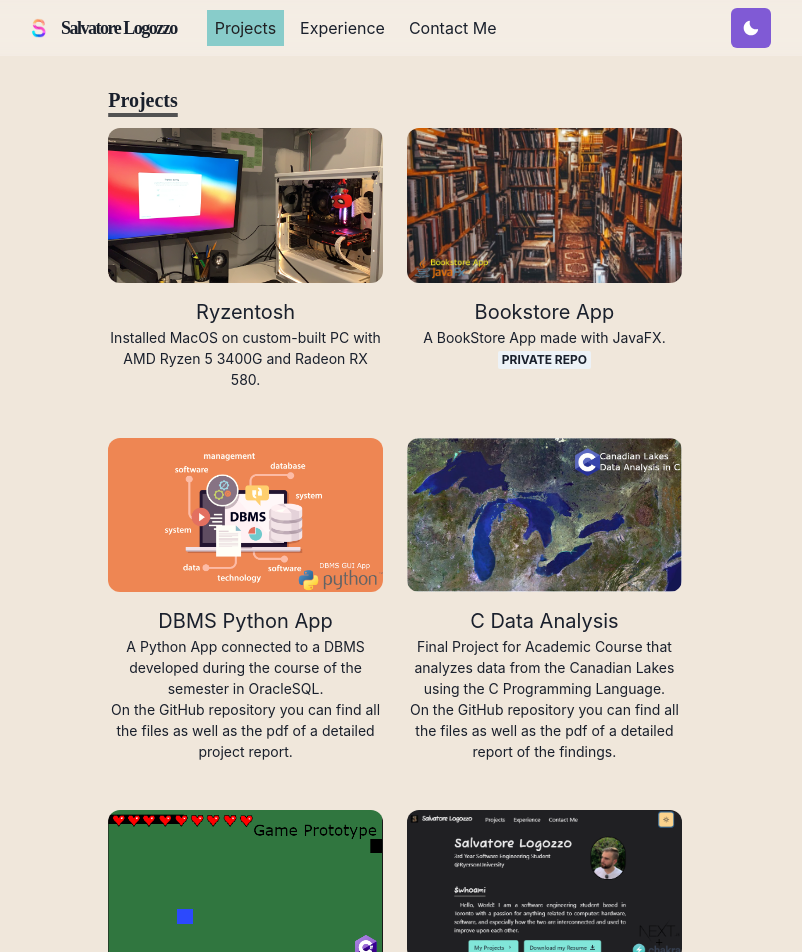
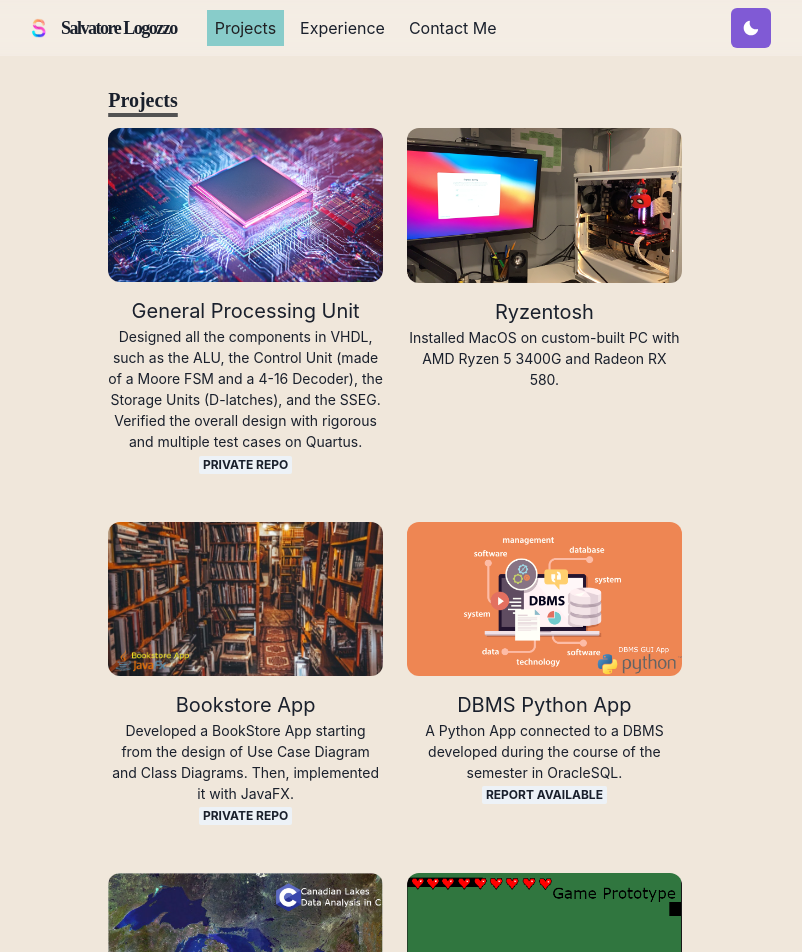
Before and after one commit to bigsaso/portfolio-website, a Next.js app: page /projects in a window 1280 px wide. Shown: the top 952 px of the page, without its empty margins (245-1047 px from the left). Built offline with nearby package versions, Linux system fonts and the light colour scheme; a web font is replaced by a local one.

Commit message:
Added a project

```diff
--- a/pages/projects.js
+++ b/pages/projects.js
@@ -9,6 +9,7 @@ import thumbLakes from '../public/images/projects/lakes.png'
 import thumbPC from '../public/images/projects/ryzentosh.jpg'
 import thumbGame from '../public/images/projects/game.png'
 import thumbWeb from '../public/images/projects/website.png'
+import thumbGPU from '../public/images/projects/gpu.jpeg'
 
 const Projects = () => {
     return(
@@ -19,26 +20,33 @@ const Projects = () => {
             </Heading>
             <SimpleGrid columns={[1,1,2]} gap={6}>
                 <Section>
+                    <WorkGridItem title='General Processing Unit' thumbnail={thumbGPU} link='https://github.com/bigsaso/COE328/tree/main/Lab%206/Lab%206'>
+                    Designed all the components in VHDL, such as the ALU, the Control Unit (made of a Moore FSM and a 4-16 Decoder), the Storage Units (D-latches),
+                    and the SSEG. Verified the overall design with rigorous and multiple test cases on Quartus.<br/>
+                    <Badge>Private repo</Badge>
+                    </WorkGridItem>
+                </Section>
+                <Section>
                     <WorkGridItem title='Ryzentosh' thumbnail={thumbPC} link='https://github.com/bigsaso/Ryzentosh'>
                         Installed MacOS on custom-built PC with AMD Ryzen 5 3400G and Radeon RX 580.
                     </WorkGridItem>
                 </Section>
                 <Section>
                     <WorkGridItem title='Bookstore App' thumbnail={thumbBookstore} link='https://github.com/bigsaso/Bookstore_app'>
-                        A BookStore App made with JavaFX.<br/>
+                        Developed a BookStore App starting from the design of Use Case Diagram and Class Diagrams. Then, implemented it with JavaFX.<br/>
                         <Badge>Private repo</Badge>
                     </WorkGridItem>
                 </Section>
                 <Section>
                     <WorkGridItem title='DBMS Python App' thumbnail={thumbDBMS} link='https://github.com/bigsaso/CPS510_PythonSQL'>
                         A Python App connected to a DBMS developed during the course of the semester in OracleSQL.<br/>
-                        On the GitHub repository you can find all the files as well as the pdf of a detailed project report.
+                        <Badge>Report Available</Badge>
                     </WorkGridItem>
                 </Section>
                 <Section>
                     <WorkGridItem title='C Data Analysis' thumbnail={thumbLakes} link='https://github.com/bigsaso/C_Project_F2019'>
                         Final Project for Academic Course that analyzes data from the Canadian Lakes using the C Programming Language.<br/>
-                        On the GitHub repository you can find all the files as well as the pdf of a detailed report of the findings.
+                        <Badge>Report Available</Badge>
                     </WorkGridItem>
                 </Section>
                 <Section>
```
Also changed, not shown: public/images/projects/gpu.jpeg (added).
